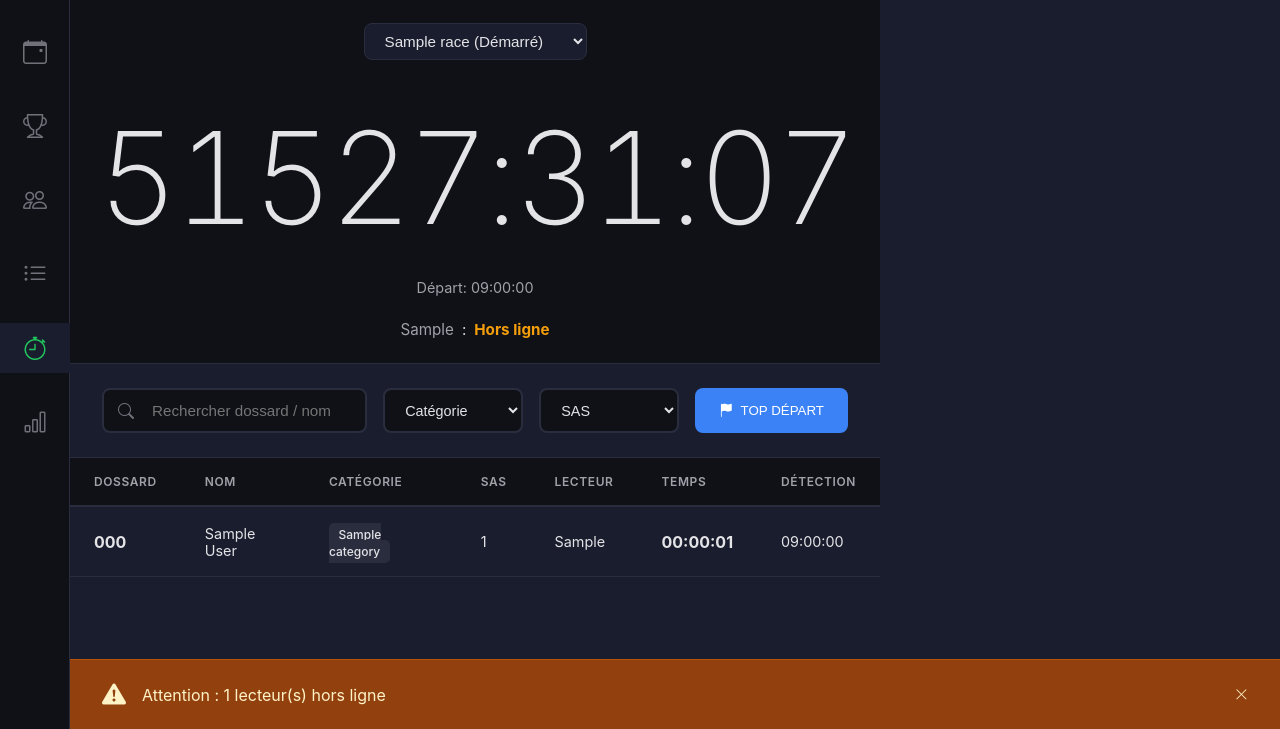
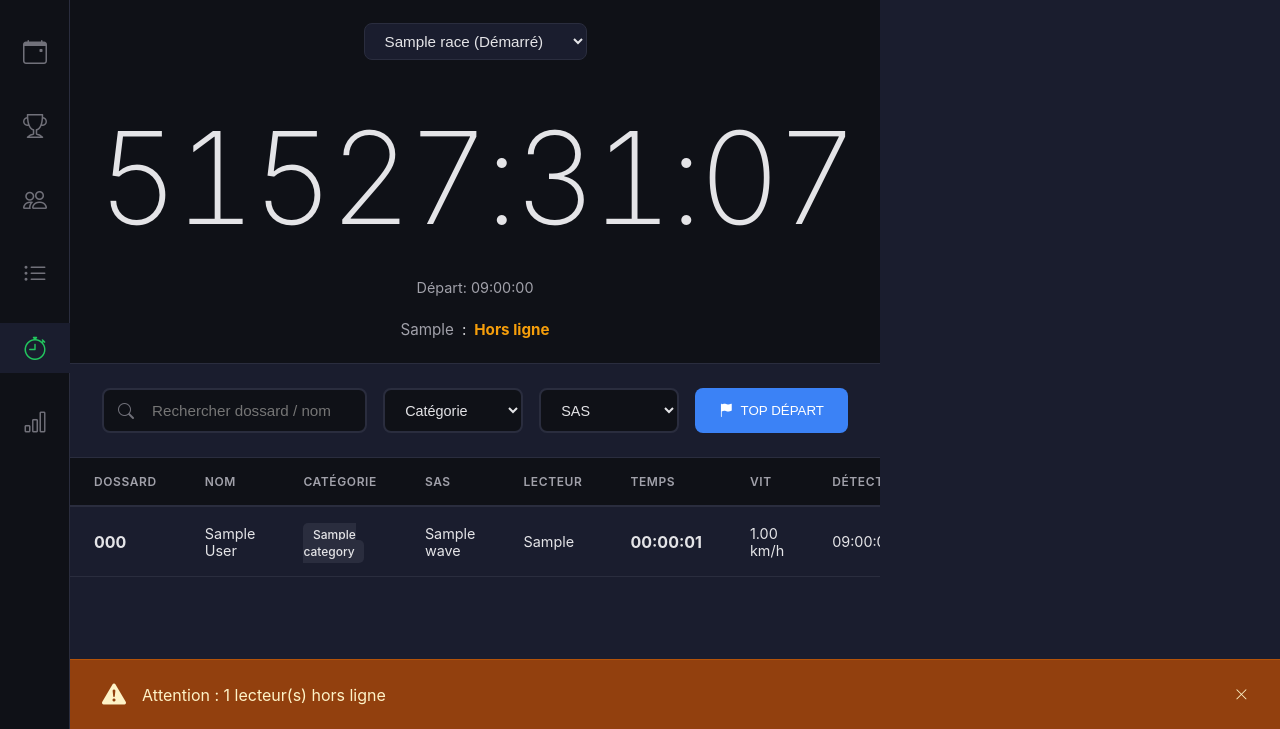
Before and after one commit to HeimdaIIr/ChronoFront, a Laravel app: page /timing in a window 1280 px wide. Shown: the part 71-800 px from the top of the page. Run offline with Laravel 12, Linux system fonts and the light colour scheme; tables that the repository leaves empty hold one stand-in row (values such as "Sample post").

Commit message:
feat: Ajout colonne Vitesse et correction colonne SAS
Changements interface chronométrage :
- Colonne SAS : affiche wave.name (nom de la vague) au lieu de wave_number
- Nouvelle colonne Vit : affiche speed + ' km/h'
- Ordre colonnes : Dossard | Nom | Catégorie | SAS | Lecteur | Temps | Vit | Détection

Si pas de vague : affiche '-'
Si pas de vitesse : affiche '-'

```diff
--- a/resources/views/chronofront/timing.blade.php
+++ b/resources/views/chronofront/timing.blade.php
@@ -731,6 +731,7 @@ body {
                                 <th>SAS</th>
                                 <th>Lecteur</th>
                                 <th>Temps</th>
+                                <th>Vit</th>
                                 <th>Détection</th>
                             </tr>
                         </thead>
@@ -740,9 +741,10 @@ body {
                                     <td><strong x-text="result.entrant?.bib_number"></strong></td>
                                     <td x-text="(result.entrant?.firstname || '') + ' ' + (result.entrant?.lastname || '')"></td>
                                     <td><span class="cat-tag" x-text="result.entrant?.category?.name || '-'"></span></td>
-                                    <td x-text="result.wave?.wave_number || '-'"></td>
+                                    <td x-text="result.wave?.name || '-'"></td>
                                     <td x-text="result.reader_location || '-'"></td>
                                     <td><strong x-text="result.formatted_time || '-'"></strong></td>
+                                    <td x-text="result.speed ? result.speed + ' km/h' : '-'"></td>
                                     <td x-text="formatTime(result.raw_time)"></td>
                                 </tr>
                             </template>
```
